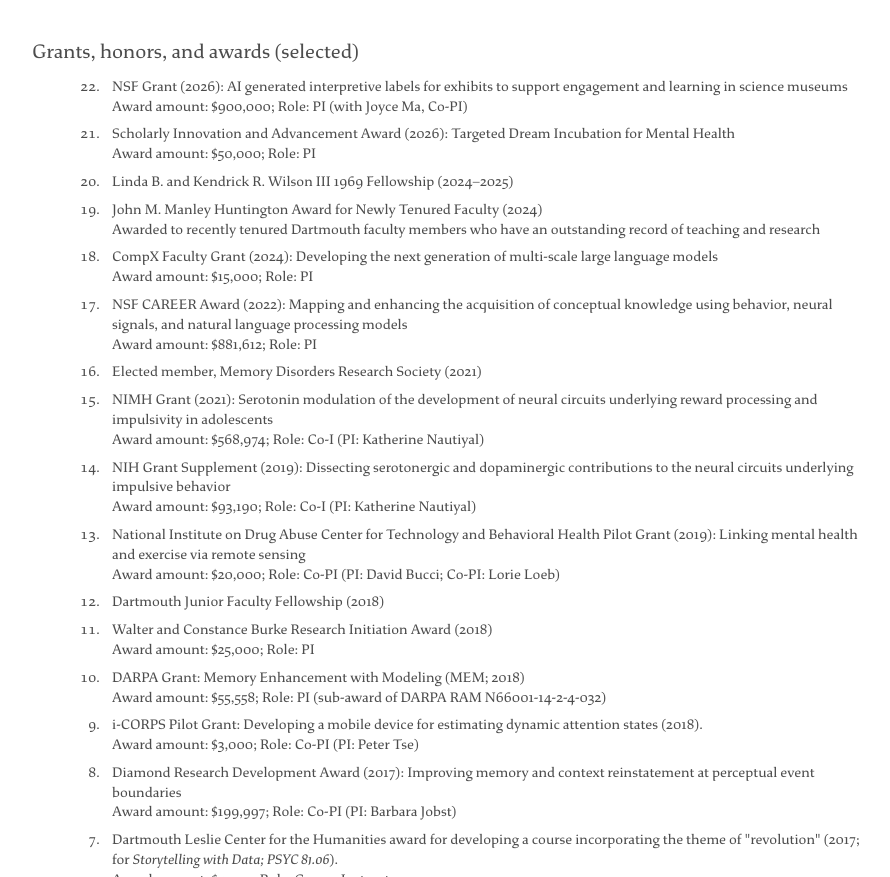
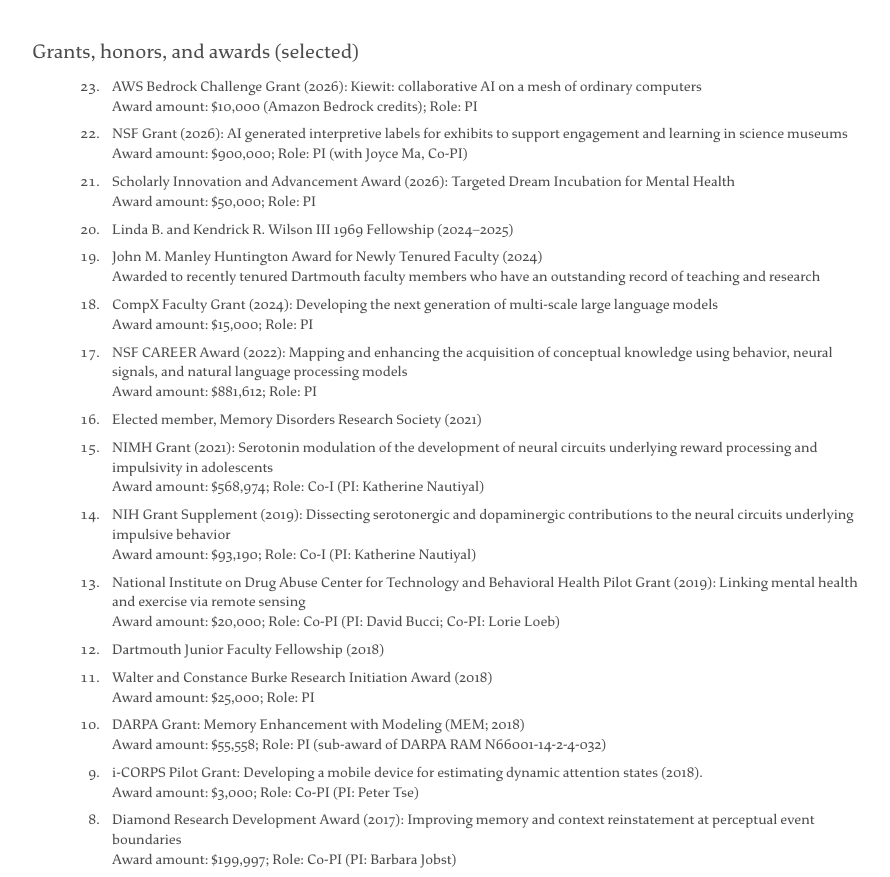
Before and after one commit to ContextLab/contextlab.github.io, a plain HTML site: page documents/JRM_CV.html in a window 1280 px wide. Shown: the part 905-1782 px from the top of the page, without its empty margins (260-1150 px from the left). Drawn offline with Linux system fonts and the light colour scheme.

Commit message:
Add AWS Bedrock Challenge Grant (Kiewit) to CV
Co-Authored-By: Claude Opus 5.5 <noreply@anthropic.com>
Claude-Session: https://claude.ai/code/session_01DcKtypPNL7x8KiDQqCwFuJ

```diff
--- a/documents/JRM_CV.html
+++ b/documents/JRM_CV.html
@@ -85,7 +85,10 @@ Waltham, MA (2006)
 
         <section id="grants-honors-and-awards-selected">
             <h2>Grants, honors, and awards (selected)</h2>
-            <ol reversed start="22">
+            <ol reversed start="23">
+  <li>AWS Bedrock Challenge Grant (2026): Kiewit: collaborative AI on a mesh of ordinary computers<br>
+
+Award amount: $10,000 (Amazon Bedrock credits); Role: PI</li>
   <li>NSF Grant (2026): AI generated interpretive labels for exhibits
 to support engagement and learning in science museums<br>
 
```
Also changed, not shown: 2 other files.
